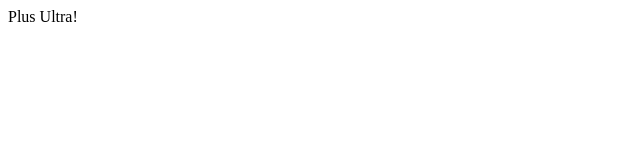
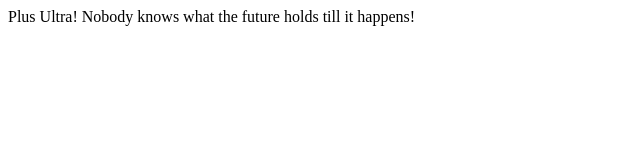
Before and after one commit to Awatoki/awatokiPublic, a plain HTML site: page index2.html in a window 1280 px wide. Shown: the whole page, without its empty margins (0-640 px from the left). Drawn offline with Linux system fonts and the light colour scheme.

Commit message:
[Add] index2

```diff
--- a/index2.html
+++ b/index2.html
@@ -6,5 +6,6 @@
 
 <body>
     Plus Ultra!
+    Nobody knows what the future holds till it happens!
 </body>
 </html>
```
